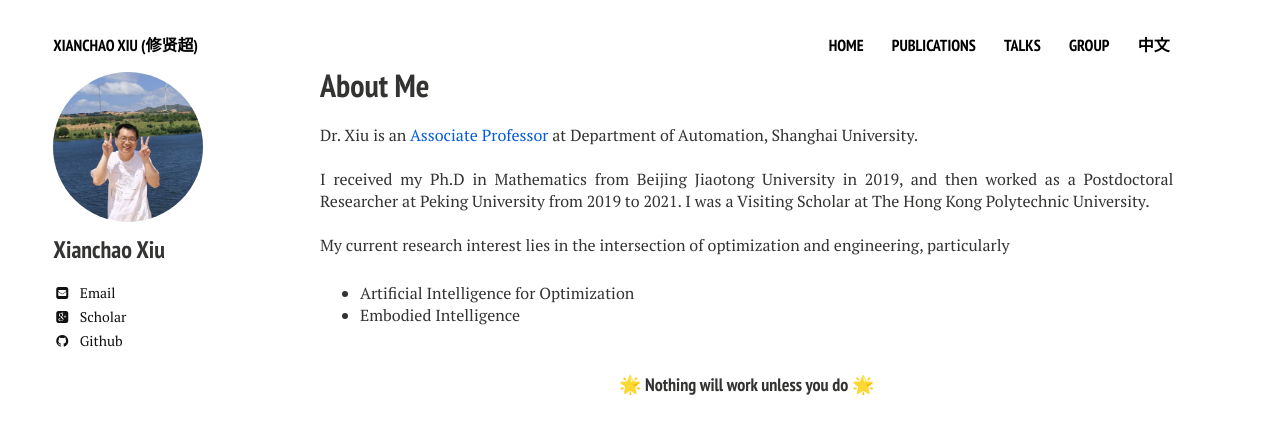
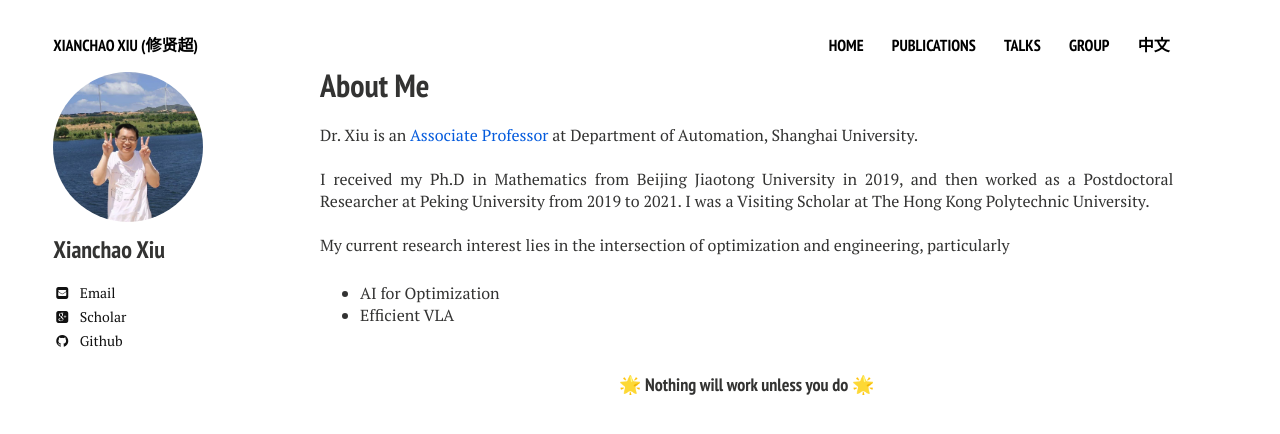
Before and after one commit to xianchaoxiu/xianchaoxiu.github.io, a Jekyll site: the page built from index.md, in a window 1280 px wide. Shown: the top 434 px of the page. Built offline with Jekyll 4.4.1, drawn with Linux system fonts in a browser that asks for light colours; nearby versions of some CDN libraries.

Commit message:
Update home2.html

```diff
--- a/_layouts/home2.html
+++ b/_layouts/home2.html
@@ -35,8 +35,8 @@
 
 My current research interest lies in the intersection of optimization and engineering, particularly
    <ul>
-      <li> Artificial Intelligence for Optimization </li>
-      <li> Embodied Intelligence </li>  <br>
+      <li> AI for Optimization </li>
+      <li> Efficient VLA </li>  <br>
     </ul>
 
 <h4 align="center">🌟 Nothing will work unless you do 🌟</h4>
```
